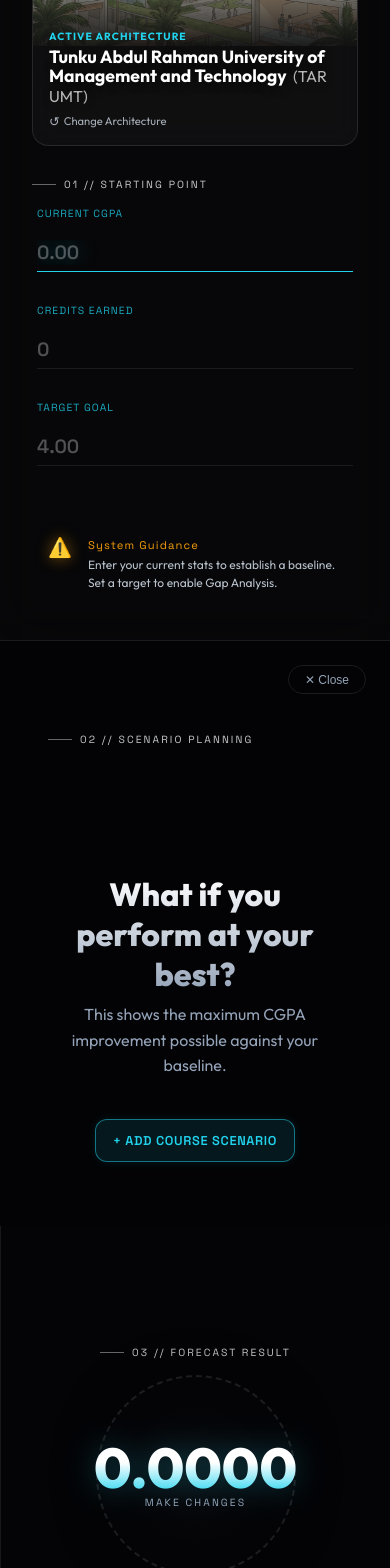
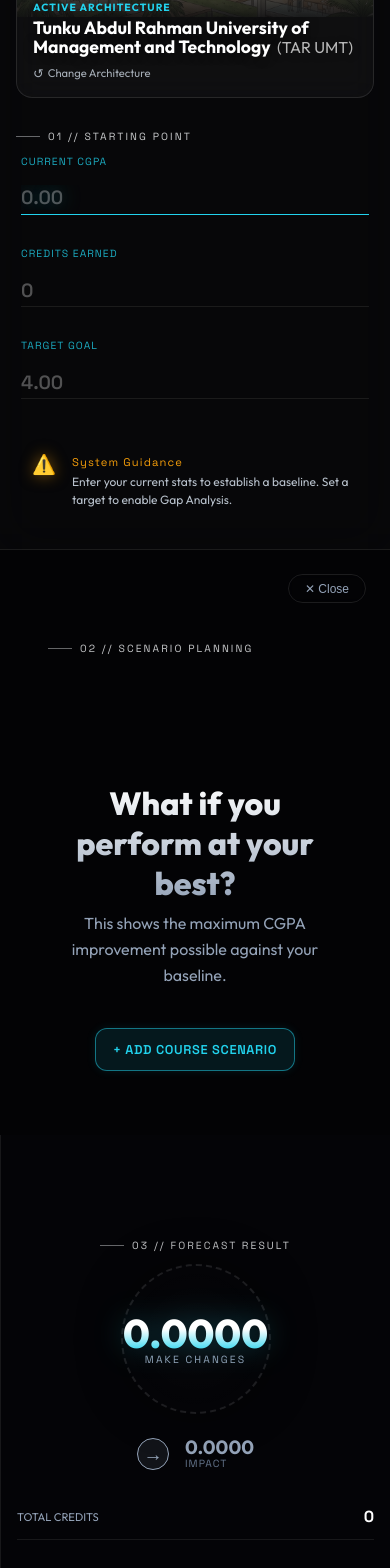
Before and after one commit to huiqing990905/visual-gpa, a Next.js app: page /tarumt in a window 390 px wide. Shown: the part 160-1728 px from the top of the page. Built offline with nearby package versions, Linux system fonts and the light colour scheme.

Commit message:
feat: improve vertical responsiveness with adaptive layouts

```diff
--- a/app/globals.css
+++ b/app/globals.css
@@ -1229,3 +1229,114 @@ body {
     display: block !important;
   }
 }
+
+/* --- VERTICAL RESPONSIVENESS --- */
+@media (max-height: 850px) {
+
+  /* Compact Sidebar */
+  .sidebar {
+    padding: 1.5rem 1rem;
+  }
+
+  .brand-title {
+    font-size: 1rem;
+    margin-bottom: 2rem;
+  }
+
+  .step-label {
+    margin-bottom: 0.75rem;
+  }
+
+  .config-box {
+    padding: 1rem;
+    margin-bottom: 1rem;
+  }
+
+  .input-super {
+    font-size: 1.2rem;
+    padding: 0.1rem 0;
+    margin-bottom: 0.75rem;
+  }
+
+  /* Compact Main Content */
+  .toolbar {
+    height: 60px;
+    padding: 0 1.5rem;
+  }
+
+  .course-list {
+    padding: 1rem 1.5rem;
+  }
+
+  .holo-row {
+    padding: 0.75rem;
+    gap: 0.75rem;
+    font-size: 0.9rem;
+  }
+
+  /* Compact Rail (HUD) */
+  .rail {
+    padding: 2rem 1rem;
+  }
+
+  .hud-ring {
+    width: 150px;
+    height: 150px;
+    margin-bottom: 1.5rem;
+  }
+
+  .gpa-hero {
+    font-size: 2.5rem;
+  }
+
+  .impact-meter {
+    margin-bottom: 1.5rem;
+  }
+
+  .impact-arrow {
+    width: 32px;
+    height: 32px;
+    font-size: 1.2rem;
+  }
+
+  .impact-delta {
+    font-size: 1.2rem;
+  }
+
+  .hud-stat {
+    padding: 0.75rem 0;
+  }
+}
+
+@media (max-height: 650px) {
+
+  /* Ultra Compact */
+  .sidebar,
+  .rail {
+    padding: 1rem;
+    /* width: 280px;  Avoid changing width as it breaks grid unless handled */
+  }
+
+  .brand-title {
+    margin-bottom: 1rem;
+  }
+
+  .hud-ring {
+    width: 120px;
+    height: 120px;
+    margin-bottom: 1rem;
+  }
+
+  .gpa-hero {
+    font-size: 2rem;
+  }
+
+  .holo-row {
+    padding: 0.5rem;
+    margin-bottom: 0.5rem;
+  }
+
+  .input-super {
+    font-size: 1.1rem;
+  }
+}
```
